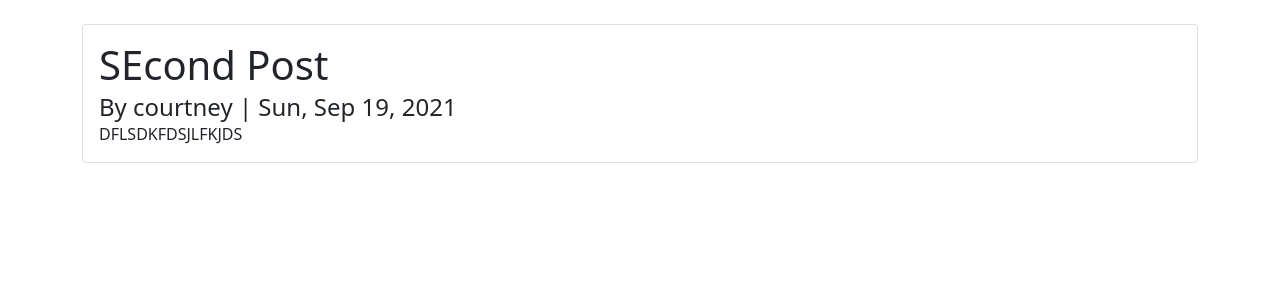
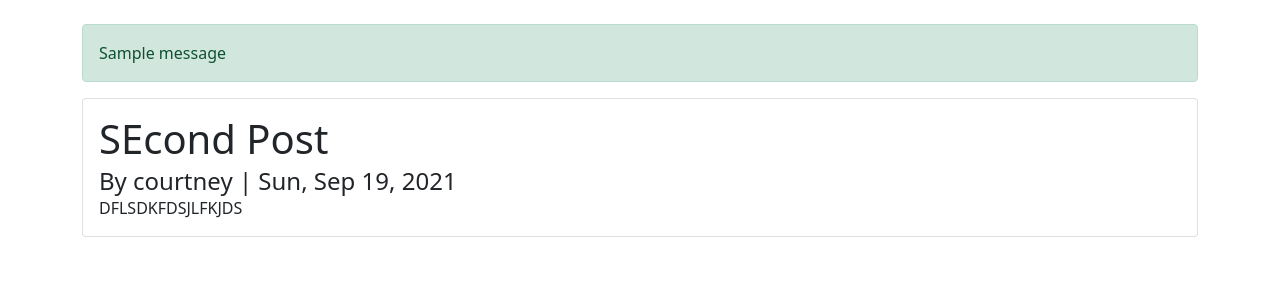
Before and after one commit to NewVibeMedia/vibe, a Django app: page /posts/2 in a window 1280 px wide. Shown: the part 58-358 px from the top of the page. Run offline with Django 3.2, Linux system fonts and the light colour scheme; a user stored in the database is signed in; data comes from the database, SQL or seed files in the repository; one stand-in notice (Sample message) is shown.

Commit message:
Django messages display

```diff
--- a/mood/views.py
+++ b/mood/views.py
@@ -44,6 +44,8 @@ class MoodCreateView(CustomLoginRequiredMixin, CreateView):
 
     def form_valid(self, form):
         form.instance.author = self.request.user
+        messages.add_message(self.request, messages.SUCCESS,
+                             "Mood created successfully")
         return super().form_valid(form)
 
 def display(request):
--- a/post/templates/post/post_detail.html
+++ b/post/templates/post/post_detail.html
@@ -1,5 +1,13 @@
 {% extends "base.html" %}
 {% block content %}
+    {% if messages %}
+        {% for message in messages %}
+            <div class="alert alert-{{ message.tags }}">
+                {{ message }}
+            </div>
+        {% endfor %}
+    {% endif %}
+
     <div class="card bordered md:w-auto">
         <div class="card-body">
             <h1 class="card-title">{{ object.title }}</h1>
--- a/post/views.py
+++ b/post/views.py
@@ -130,6 +130,8 @@ class PostCreateView(CustomLoginRequiredMixin, CreateView):
 
     def form_valid(self, form):
         form.instance.author = self.request.user
+        messages.add_message(self.request, messages.SUCCESS,
+                             "Post created successfully")
         return super().form_valid(form)
 
 class PostUpdateView(CustomLoginRequiredMixin, UpdateView):
```
Also changed, not shown: mood/templates/mood/mood_detail.html (+8 -0 lines). Lines whose indentation alone changed are shown as unchanged.
